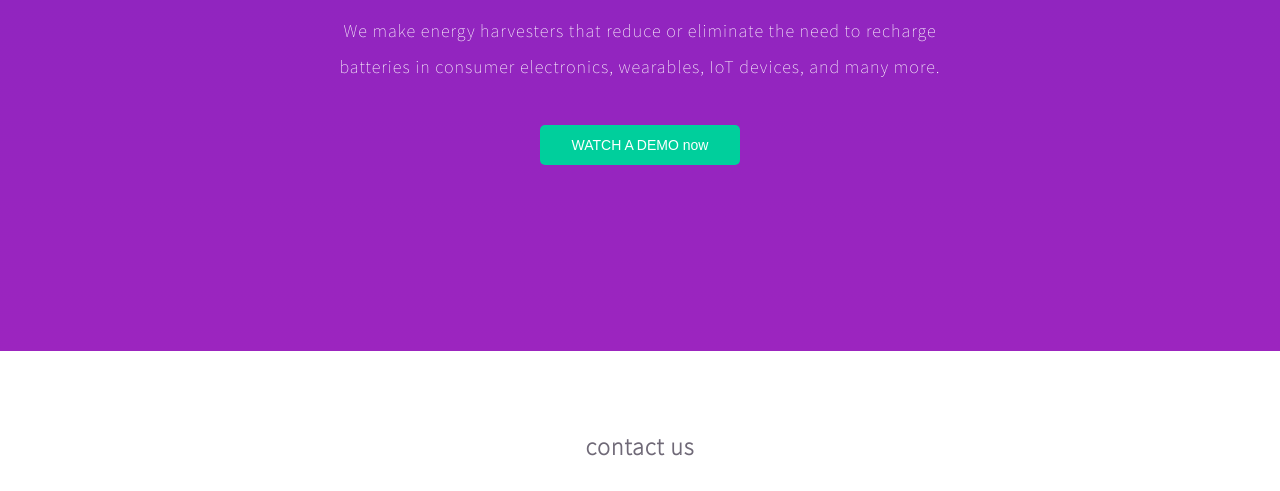
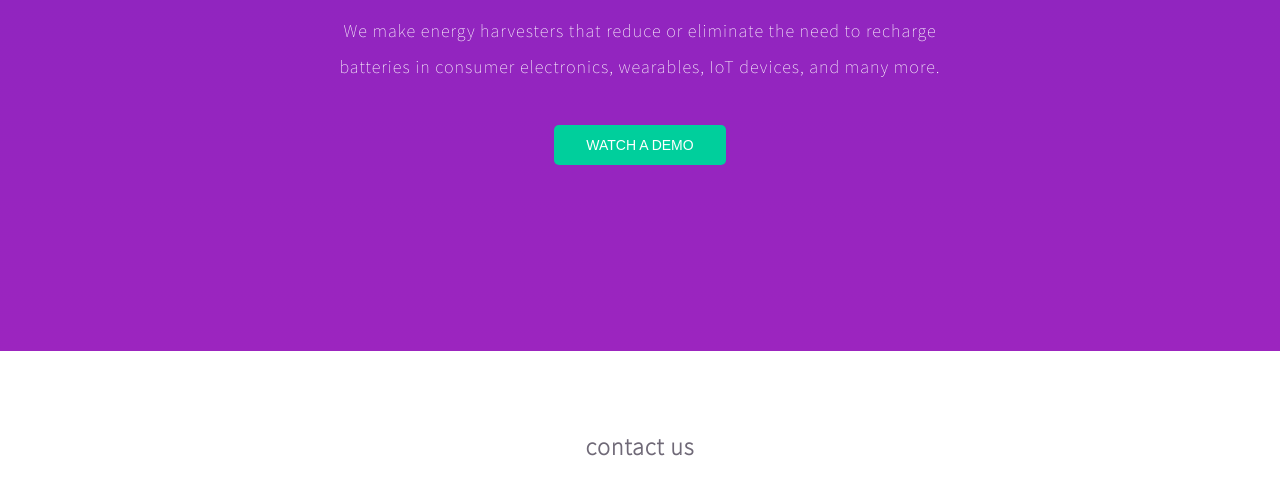
Before and after one commit to teamESiMi/esimi, a plain HTML site: page index.html in a window 1280 px wide. Shown: the part 309-800 px from the top of the page. Drawn offline with Linux system fonts and the light colour scheme.

Commit message:
Update index.html

```diff
--- a/index.html
+++ b/index.html
@@ -37,7 +37,7 @@ s<!DOCTYPE html>
 		<h1 class="hero__title">Devices powered by ambient energy</h1>
 		<h2 class="hero__sub-title">We make energy harvesters that reduce or eliminate the need to recharge batteries in consumer electronics, wearables, IoT devices, and many more.</h2>
 		<a href="https://youtu.be/aail-3WqphQ">
-			<button class="hero__button">WATCH A DEMO now</button>
+			<button class="hero__button">WATCH A DEMO</button>
 		</a>
 	</div>
 
```
